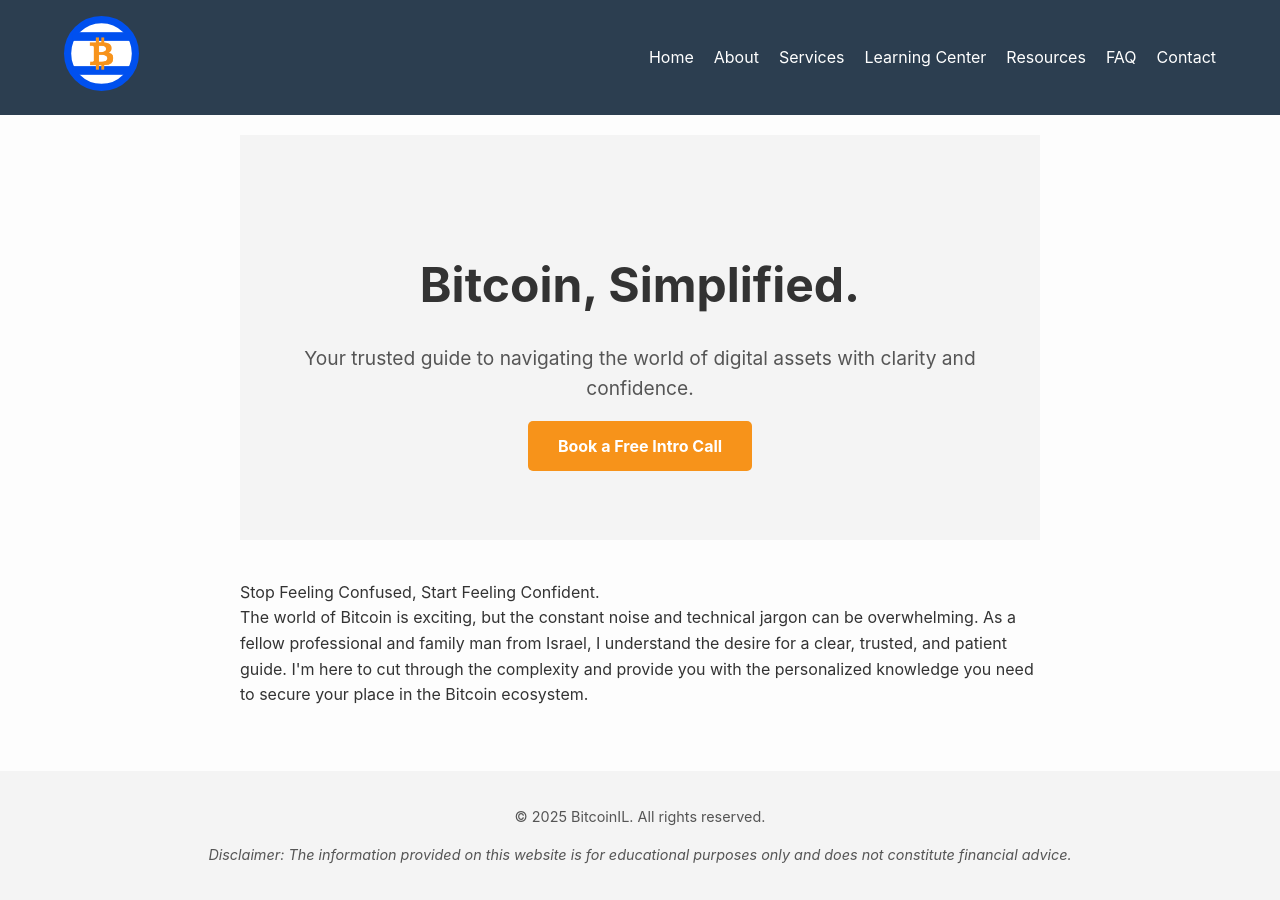
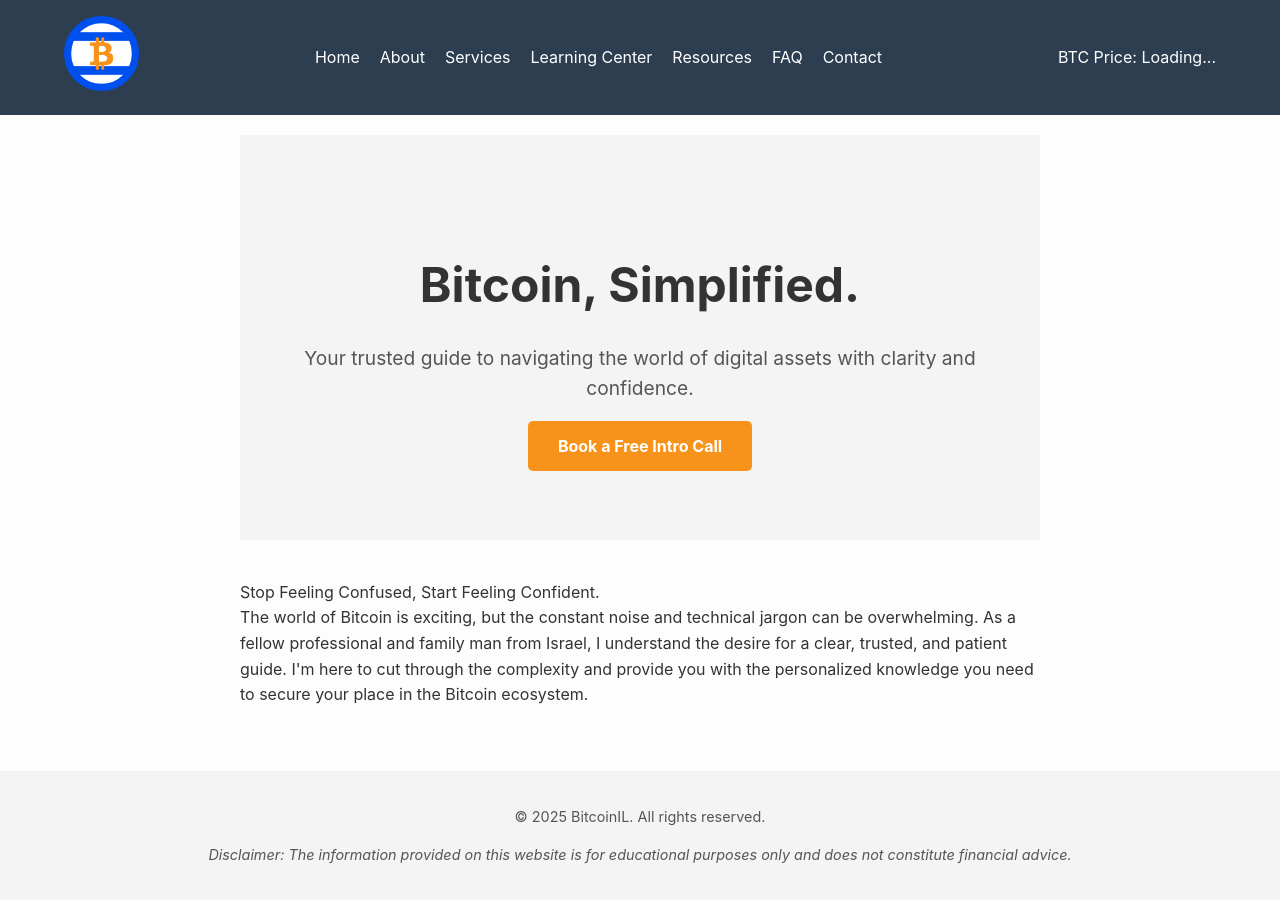
Before and after one commit to YaronWhite86/bitcoin-consulting-israel-staging.github.io, a Jekyll site: the page built from index.md, in a window 1280 px wide. Built offline with Jekyll 4.4.1, drawn with Linux system fonts in a browser that asks for light colours.

Commit message:
Update header.html
btc ticker

```diff
--- a/_includes/header.html
+++ b/_includes/header.html
@@ -19,5 +19,9 @@
       <li><a href="{{ '/faq.html' | relative_url }}">FAQ</a></li>
       <li><a href="{{ '/contact.html' | relative_url }}">Contact</a></li>
     </ul>
+    <div id="btc-price-ticker">
+      <span>BTC Price:</span>
+      <span id="btc-price">Loading...</span>
+    </div>
   </nav>
 </header>
```
